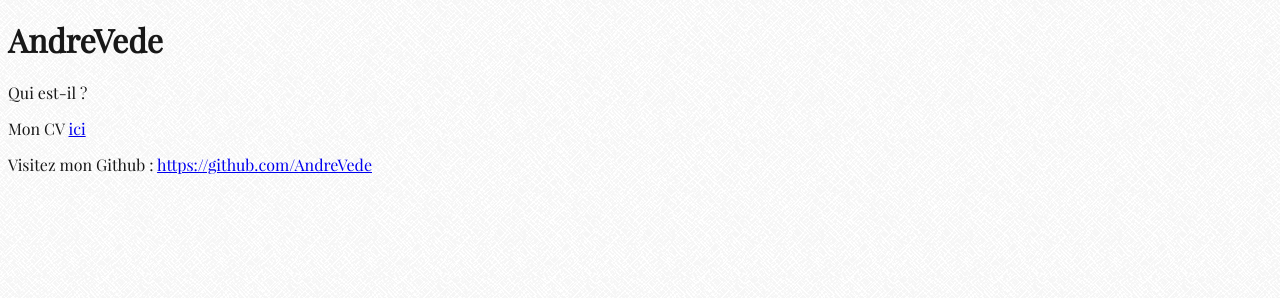
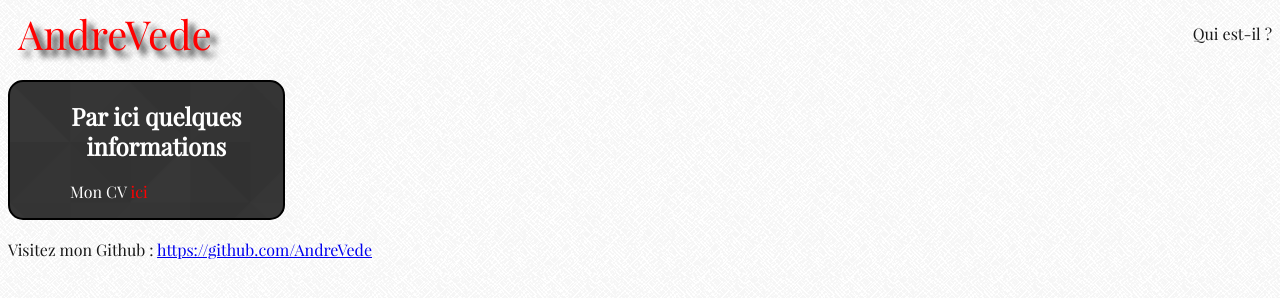
Before and after one commit to AndreVede/AndreVede.github.io, a plain HTML site: page index.html in a window 1280 px wide. Drawn offline with Linux system fonts and the light colour scheme.

Commit message:
Ajout de Css sur le bloc CV

```diff
--- a/index.html
+++ b/index.html
@@ -7,13 +7,18 @@
   </head>
   <body>
   <div class="conteneur">
-    <head>
+    <header>
       <h1>AndreVede</h1>
-      <p>Qui est-il ?</p>
-    </head>
-    <div class="cv">
-        <p>Mon CV <a href="/mon_cv/cv.html">ici</a></p>
-    </div>
+      <p id=Who>Qui est-il ?</p>
+    </header>
+    <section>
+      <article class="cv">
+        <h2>Par ici quelques informations</h2>
+        <ul>
+          <li>Mon CV <a href="/mon_cv/cv.html">ici</a></li>
+        </ul>
+      </article>
+    </section>
     <footer>Visitez mon Github : <a href="https://github.com/AndreVede">https://github.com/AndreVede</a></footer>
   </div>
   </body>
--- a/mon_cv/css/new.css
+++ b/mon_cv/css/new.css
@@ -139,6 +139,36 @@ article
   margin-right: auto;
   flex: 2;
 }
+.cv
+{
+  background: url("lodyas.png");
+  color: white;
+  border: 2px solid black;
+  border-radius: 15px;
+  text-align: center;
+  width: 20%;
+  margin-top: 20px;
+  margin-bottom: 20px;
+  padding-left: 20px;
+}
+.cv a
+{
+  color: red;
+  text-decoration: none;
+}
+.cv a:hover
+{
+  color: green;
+  text-decoration: underline;
+}
+.cv ul
+{
+  text-align: left;
+}
+.cv ul li
+{
+  list-style-type: none;
+}
 @media all and (max-width: 1024px)
 {
   article
```
